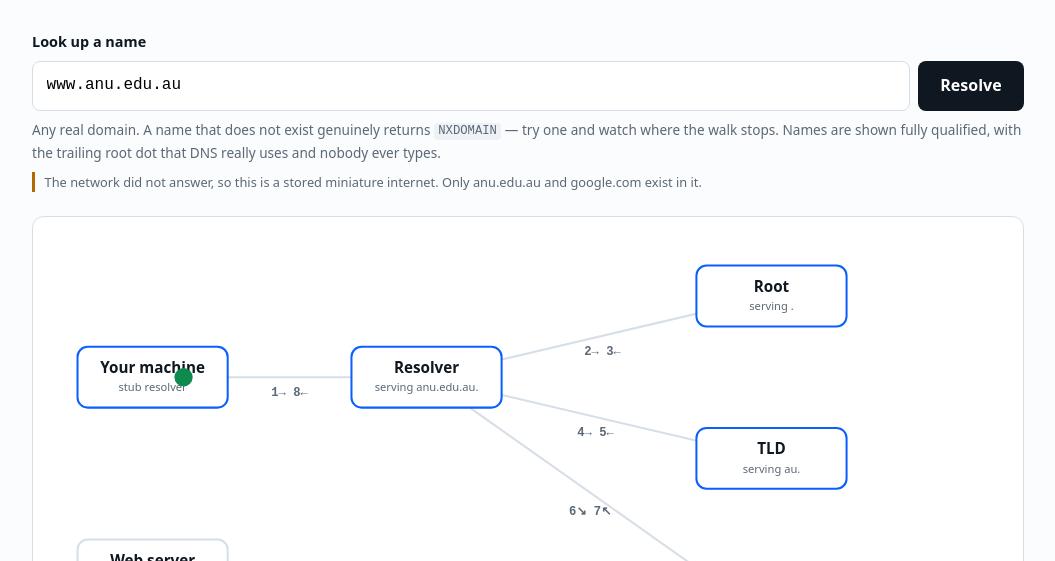
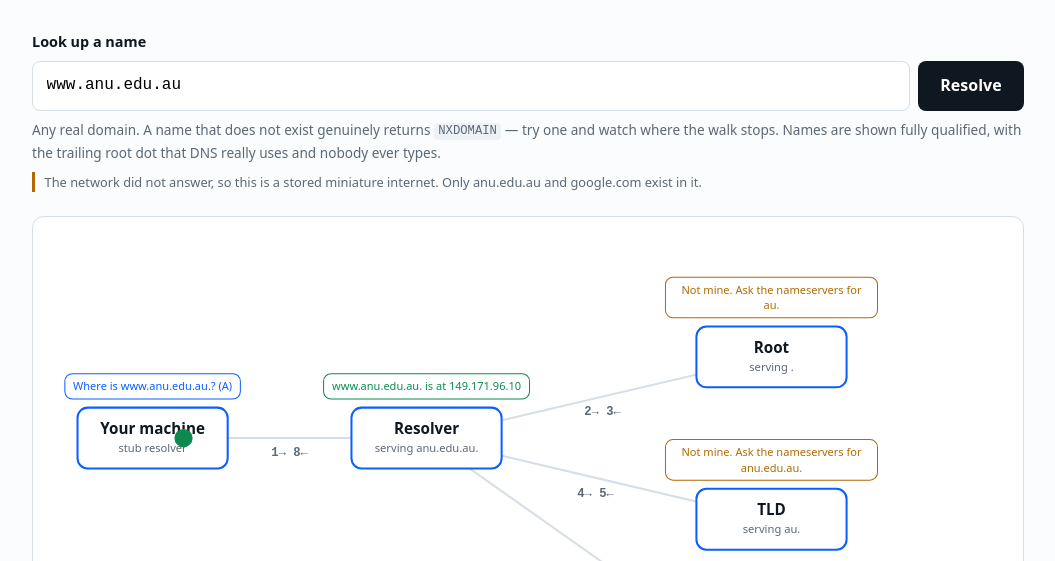
Before and after one commit to comp4020-agentic-coding-studio/comp4020-ass1-drvcarroll, a website built with Vite: page index.html in a window 1280 px wide. Shown: the part 210-771 px from the top of the page, without its empty margins (112-1167 px from the left). Built offline with nearby package versions, Linux system fonts and the light colour scheme; no server answers.

Commit message:
feat: speech boxes carry the conversation on the graph
Each step's note now appears above whoever spoke it — questions in blue,
responses in the colour of their kind. The boxes persist for the walk, so
when the animation stops the graph is holding the whole exchange rather than
leaving the step list as the only record of it.

Rendered as foreignObject wrapping HTML: notes run past sixty characters and
need real wrapping, which is not worth reimplementing in SVG text. The
viewBoxes gain headroom above the topmost nodes, and level 2's narrow layout
drops its server chain to leave the resolver's box somewhere to go.

```diff
--- a/src/graph/animate.ts
+++ b/src/graph/animate.ts
@@ -31,6 +31,7 @@ export function playResolution(
     steps.forEach((step, index) => {
       hooks.onStep(step, index);
       if (step.zone) graph.setNodeZone(step.to, step.zone);
+      graph.say(step.from, step.note, step.kind);
       graph.revealEdge(step.from, step.to);
       graph.markEdge(step.from, step.to, String(index + 1));
       graph.setNodeState(step.to, step.kind);
@@ -58,6 +59,9 @@ export function playResolution(
     // Label the seat before the packet arrives, so the node already reads as
     // the zone it is about to answer for.
     if (step.zone) graph.setNodeZone(step.to, step.zone);
+    // The speaker speaks before the packet leaves, so the box is on screen
+    // for the whole time the message is in flight.
+    graph.say(step.from, step.note, step.kind);
     // The connection edge only exists once an address is known, so it is
     // drawn at the moment the packet is about to travel along it.
     graph.revealEdge(step.from, step.to);
--- a/src/graph/render.ts
+++ b/src/graph/render.ts
@@ -3,6 +3,10 @@ import type { LevelConfig, Point, Positions } from "../levels/types.js";
 const SVG_NS = "http://www.w3.org/2000/svg";
 const NARROW = "(max-width: 700px)";
 const LABEL_OFFSET = 15;
+
+// A speech box grows upward from the node that spoke, so the slot is anchored
+// by its bottom edge. Node positions are centres and a node is 60 tall.
+const SPEECH = { width: 210, height: 78, gap: 8, nodeHalf: 30 };
 
 // Compass arrows, indexed by eighth-turn. SVG y grows downward.
 const ARROWS = ["→", "↘", "↓", "↙", "←", "↖", "↑", "↗"];
@@ -21,6 +25,7 @@ export interface Graph {
   setLevel(level: LevelConfig): void;
   setNodeState(id: string, state: string): void;
   setNodeZone(id: string, zone: string): void;
+  say(id: string, text: string, kind: string): void;
   revealEdge(from: string, to: string): void;
   markEdge(from: string, to: string, label: string): void;
   clearStates(): void;
@@ -55,7 +60,8 @@ export function createGraph(
   const edgeLayer = el("g", { class: "edges" });
   const labelLayer = el("g", { class: "edge-labels" });
   const nodeLayer = el("g", { class: "nodes" });
-  svg.append(edgeLayer, labelLayer, nodeLayer);
+  const speechLayer = el("g", { class: "speech-layer" });
+  svg.append(edgeLayer, labelLayer, nodeLayer, speechLayer);
   container.append(svg);
 
   const edgeLines = new Map<string, SVGLineElement>();
@@ -65,6 +71,7 @@ export function createGraph(
   const edgeMarks = new Map<string, { from: string; to: string; at: string }[]>();
   const nodeGroups = new Map<string, SVGGElement>();
   const nodeRoles = new Map<string, SVGTextElement>();
+  const speech = new Map<string, SVGForeignObjectElement>();
 
   // Edges are undirected on screen, so a step going either way finds one.
   const edgeKey = (from: string, to: string): string | undefined => {
@@ -124,6 +131,20 @@ export function createGraph(
     }
   }
 
+  function placeSpeech(id: string, slot: SVGForeignObjectElement): void {
+    const { x, y } = positionsFor(id);
+    slot.setAttribute("x", String(x - SPEECH.width / 2));
+    slot.setAttribute(
+      "y",
+      String(y - SPEECH.nodeHalf - SPEECH.gap - SPEECH.height),
+    );
+  }
+
+  function clearSpeech(): void {
+    for (const slot of speech.values()) slot.remove();
+    speech.clear();
+  }
+
   function place(): void {
     svg.setAttribute("viewBox", level.viewBox[layout]);
 
@@ -131,6 +152,8 @@ export function createGraph(
       const { x, y } = positionsFor(id);
       group.setAttribute("transform", `translate(${x} ${y})`);
     }
+
+    for (const [id, slot] of speech) placeSpeech(id, slot);
 
     for (const [key, line] of edgeLines) {
       const [from, to] = key.split(":");
@@ -194,6 +217,7 @@ export function createGraph(
       if (!nodeGroups.has(id)) addNode(id, !first);
     }
 
+    clearSpeech();
     resetEdges();
     place();
   }
@@ -221,6 +245,31 @@ export function createGraph(
       const role = nodeRoles.get(id);
       if (role) role.textContent = `serving ${zone}`;
     },
+    // The box belongs to whoever spoke, question or answer alike, and it
+    // stays put — at the end the graph is holding the whole conversation.
+    say(id, text, kind) {
+      let slot = speech.get(id);
+      if (slot === undefined) {
+        slot = el("foreignObject", {
+          class: "speech",
+          width: String(SPEECH.width),
+          height: String(SPEECH.height),
+        });
+        const inner = document.createElement("div");
+        inner.className = "speech-slot";
+        const box = document.createElement("div");
+        box.className = "speech-box";
+        inner.append(box);
+        slot.append(inner);
+        speech.set(id, slot);
+        speechLayer.append(slot);
+        placeSpeech(id, slot);
+      }
+      const box = slot.querySelector(".speech-box");
+      if (box === null) return;
+      box.setAttribute("data-kind", kind);
+      box.textContent = text;
+    },
     revealEdge(from, to) {
       const key = edgeKey(from, to);
       if (key) edgeLines.get(key)?.setAttribute("data-hidden", "false");
@@ -241,6 +290,7 @@ export function createGraph(
       for (const [id, role] of nodeRoles) {
         role.textContent = level.nodes[id]?.role ?? "";
       }
+      clearSpeech();
       resetEdges();
     },
     onLayoutChange(handler) {
--- a/src/levels/level1.ts
+++ b/src/levels/level1.ts
@@ -12,7 +12,9 @@ export const NODE_LABELS: Record<string, { title: string; role: string }> = {
   origin: { title: "Web server", role: "the site itself" },
 };
 
-export const VIEWBOX = { wide: "0 0 960 460", narrow: "0 0 420 800" };
+// Negative top: the speech boxes grow upward out of the topmost nodes, so
+// the canvas has to start above them.
+export const VIEWBOX = { wide: "0 -60 960 520", narrow: "0 -60 420 860" };
 
 // The web server sits with the machine, not past the nameservers. Placing it
 // beyond them draws a path that does not exist: your traffic never travels
--- a/src/levels/level2.ts
+++ b/src/levels/level2.ts
@@ -20,6 +20,10 @@ export const NODES = {
 
 // Beside the web server, under your machine — both are places you connect to
 // once DNS is done, never places the walk passes through.
+// Narrow stacks them between the machine and the resolver, so the servers
+// below shift down to leave the resolver's speech box somewhere to go.
+const NARROW_DROP = 100;
+
 export const LEVEL2_POSITIONS = {
   wide: {
     ...POSITIONS.wide,
@@ -27,7 +31,12 @@ export const LEVEL2_POSITIONS = {
     mail: { x: 250, y: 340 },
   },
   narrow: {
-    ...POSITIONS.narrow,
+    ...Object.fromEntries(
+      Object.entries(POSITIONS.narrow).map(([id, point]) => [
+        id,
+        id === "stub" ? point : { ...point, y: point.y + NARROW_DROP },
+      ]),
+    ),
     origin: { x: 110, y: 150 },
     mail: { x: 305, y: 150 },
   },
@@ -91,7 +100,7 @@ export const LEVEL2: LevelConfig = {
   id: "l2",
   title: "Records",
   nodes: NODES,
-  viewBox: VIEWBOX,
+  viewBox: { ...VIEWBOX, narrow: "0 -60 420 960" },
   positions: LEVEL2_POSITIONS,
   edges: LEVEL2_EDGES,
   deferredEdges: LEVEL2_DEFERRED,
--- a/styles.css
+++ b/styles.css
@@ -259,6 +259,50 @@ button:hover {
   stroke: var(--deny);
 }
 
+/* The conversation, left standing on the graph: who said what, and when.
+   Bottom-aligned in its slot so the box grows upward out of the node. */
+
+/* A long note paints outside its slot rather than being cut in half. */
+.speech {
+  overflow: visible;
+}
+
+.speech-slot {
+  height: 100%;
+  display: flex;
+  align-items: flex-end;
+  justify-content: center;
+}
+
+.speech-box {
+  max-width: 100%;
+  padding: 0.3rem 0.5rem;
+  font-family: system-ui, sans-serif;
+  font-size: 0.68rem;
+  line-height: 1.35;
+  text-align: center;
+  color: var(--query);
+  background: var(--panel);
+  border: 1px solid currentcolor;
+  border-radius: 8px;
+}
+
+.speech-box[data-kind="referral"] {
+  color: var(--referral);
+}
+
+.speech-box[data-kind="answer"] {
+  color: var(--answer);
+}
+
+.speech-box[data-kind="cname"] {
+  color: var(--cname);
+}
+
+.speech-box[data-kind="nxdomain"] {
+  color: var(--deny);
+}
+
 .packet {
   fill: var(--query);
 }
```
